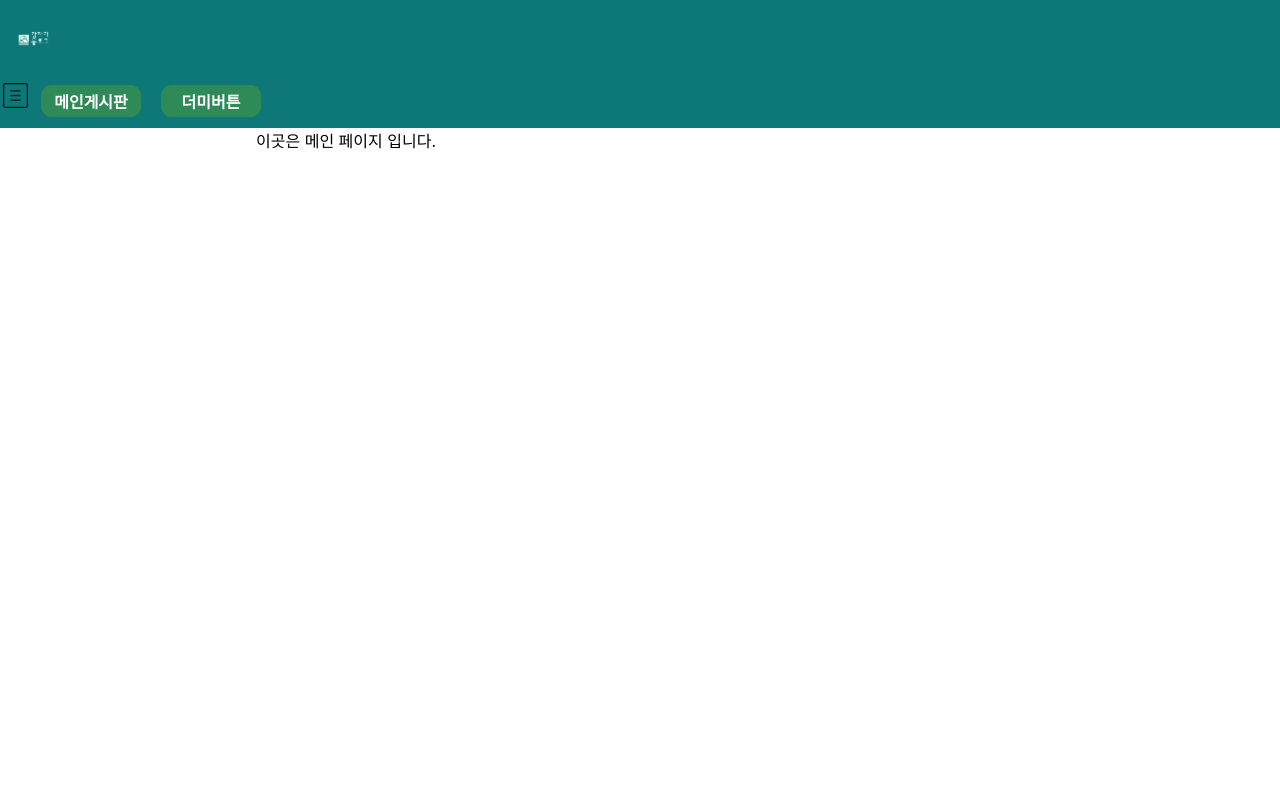
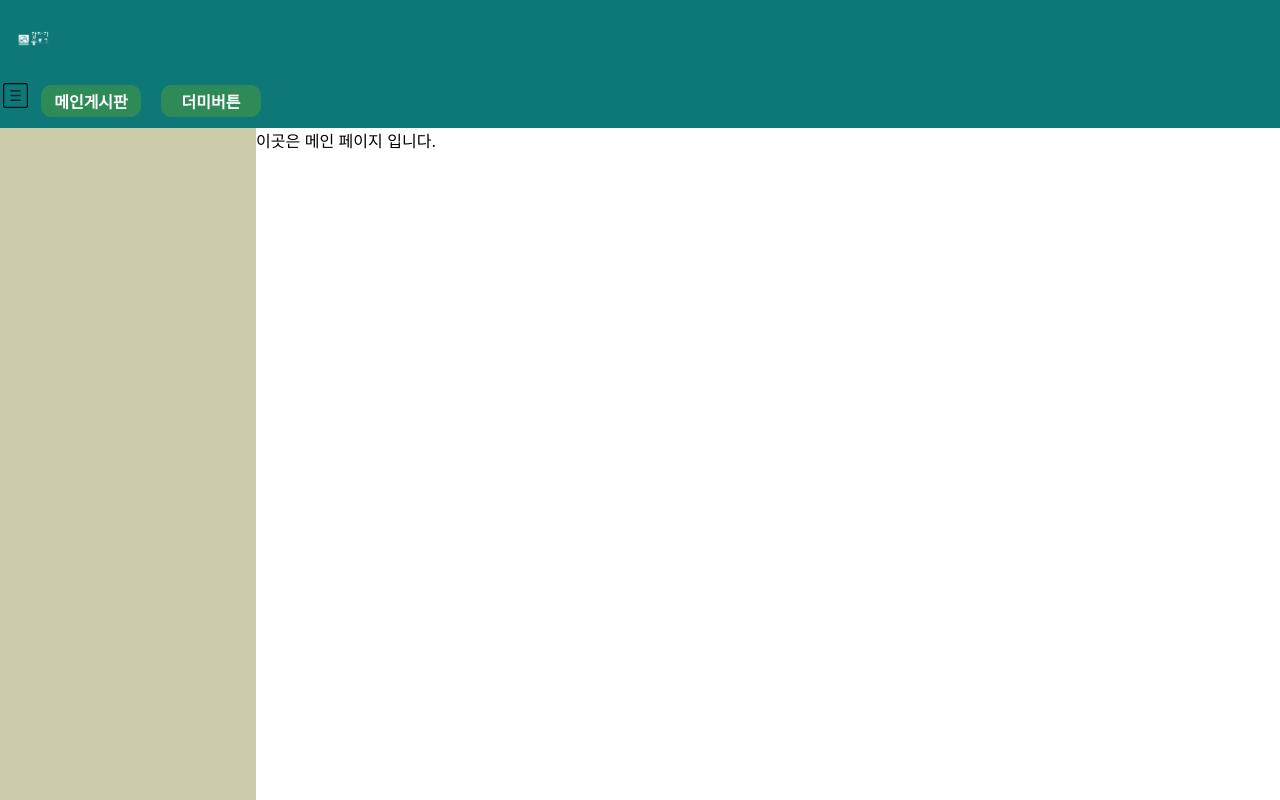
Before and after one commit to SI-Kim/nextjs-easy-blog-app, a Next.js app: page / in a window 1280 px wide. Shown: the top 800 px of the page. Built offline with nearby package versions, Linux system fonts and the light colour scheme.

Commit message:
사이드메뉴 시작 크기 변경

```diff
--- a/styles/layouts.module.css
+++ b/styles/layouts.module.css
@@ -55,7 +55,7 @@
 
 .aside {
   display: inline-block;
-  width: 0%;
+  width: 20%;
   background: #cca;
   height: 100vh;
 }
```
